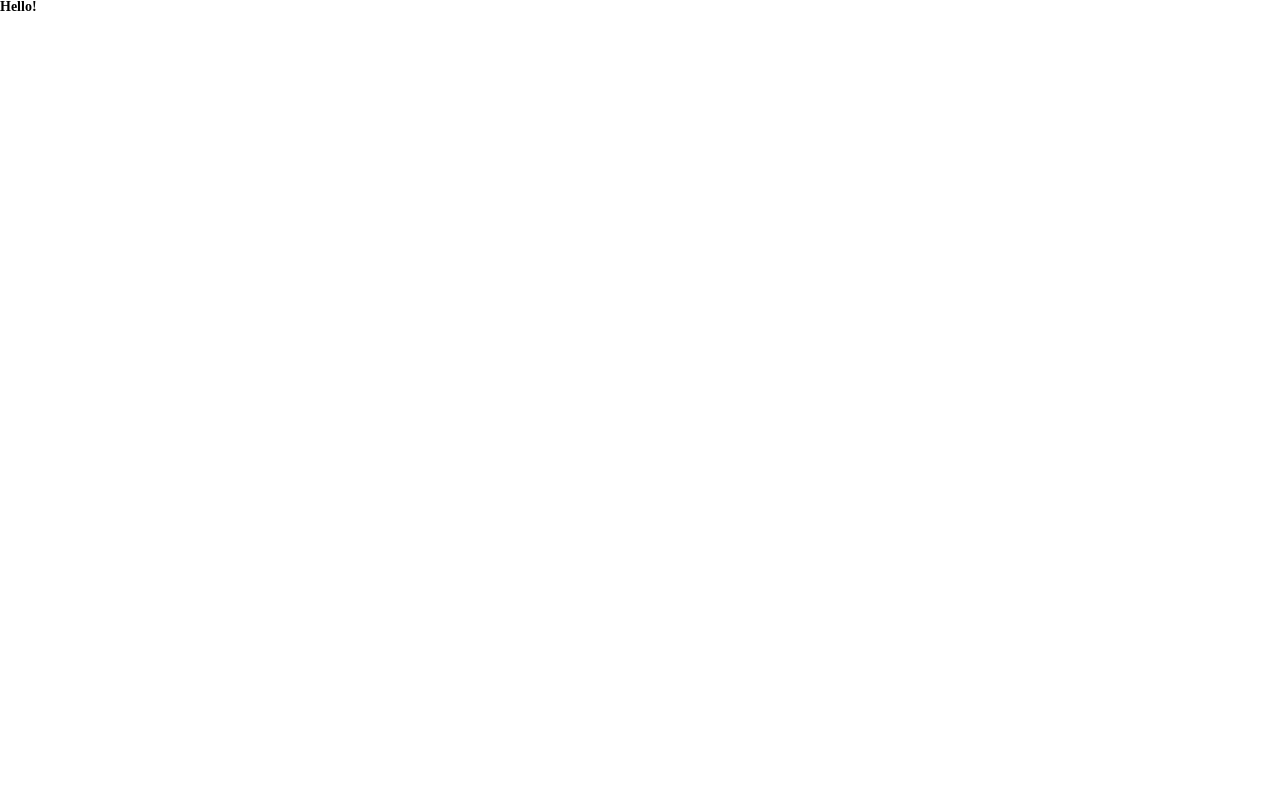
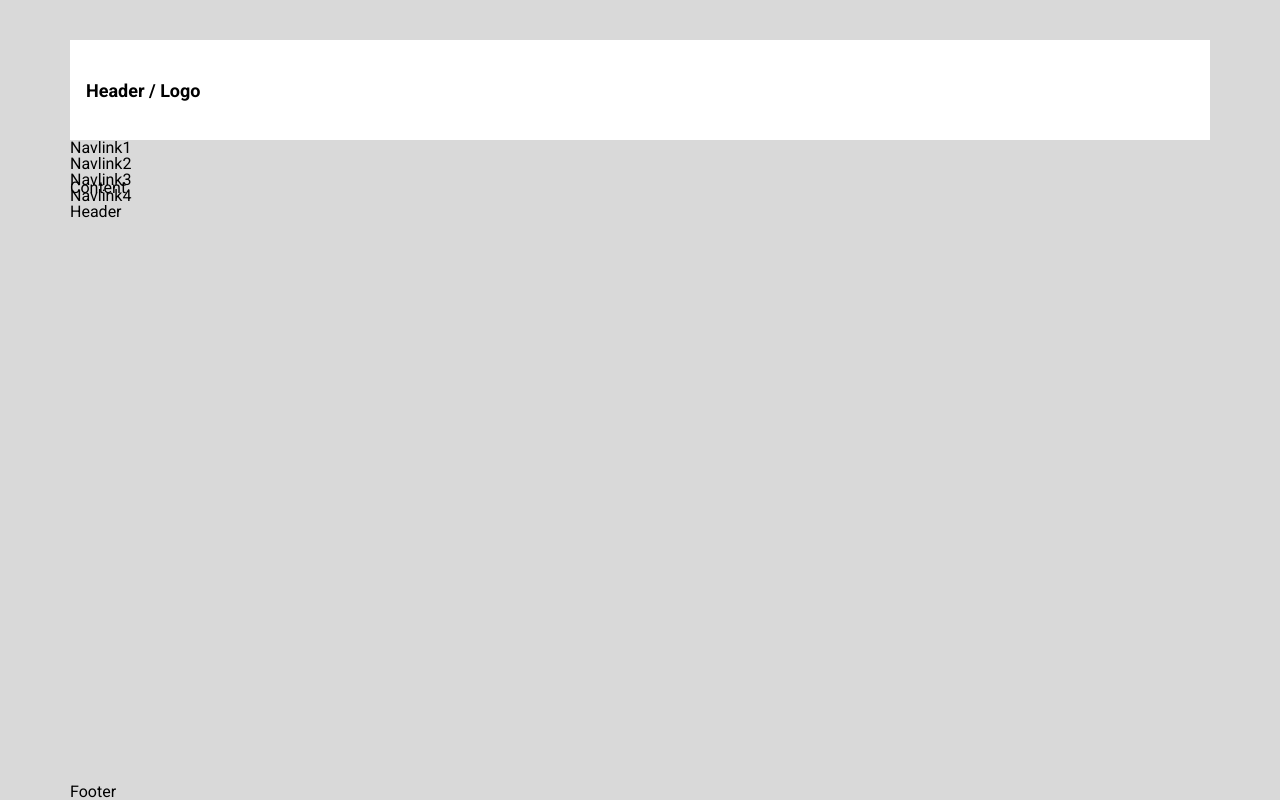
Before and after one commit to skif-cezar/Test-task, a website built with webpack: page src/index.html in a window 1280 px wide. Built offline with nearby package versions, Linux system fonts and the light colour scheme.

Commit message:
feat: add header-container

```diff
--- a/src/index.html
+++ b/src/index.html
@@ -8,7 +8,36 @@
     <meta name="description" content="Шаблон HTML5 для любого проекта" />
   </head>
   <body>
-    <h1>Hello!</h1>
-    <!-- your content here... -->
+    <div class="wrapper">
+      <header class="header">
+        <div class="header-container">
+          <a class="header-container__logo">Header / Logo</a>
+        </div>
+        <nav class="header__menu menu">
+          <ul class="menu__list">
+            <li class="menu__item">
+              <a class="menu__link">Navlink1</a>
+            </li>
+            <li class="menu__item">
+              <a class="menu__link">Navlink2</a>
+            </li>
+            <li class="menu__item">
+              <a class="menu__link">Navlink3</a>
+            </li>
+            <li class="menu__item">
+              <a class="menu__link">Navlink4</a>
+            </li>
+          </ul>
+        </nav>
+        <div>Header</div>
+      </header>
+      <main>Content
+        <aside></aside>
+        <article>
+          <section></section>
+        </article>
+      </main>
+      <footer>Footer</footer>
+    </div>
   </body>
 </html>
--- /dev/null
+++ b/src/styles/abstracts/_variables.scss
@@ -0,0 +1,11 @@
+$font-stack: Roboto,
+sans-serif;
+$primary-color: #56CCF2;
+$link-hover-color: #56CCF2;
+$link-color   : #2F80ED;
+$black: #333333;
+$white: #FFFFFF;
+$text-color: #4F4F4F;
+$description-text-color: #828282;
+$borders: #BDBDBD;
+$body-color: #D9D9D9;
--- a/src/styles/base/_reset.scss
+++ b/src/styles/base/_reset.scss
@@ -36,10 +36,12 @@ body {
 	width                   : 100%;
 	font-size               : 100%;
 	line-height             : 1;
-	font-size               : 14px;
+	font-size               : 16px;
 	-ms-text-size-adjust    : 100%;
 	-moz-text-size-adjust   : 100%;
 	-webkit-text-size-adjust: 100%;
+	background-color: $body-color;
+	font-family: $font-stack;
 }
 
 input,
@@ -85,7 +87,7 @@ h4,
 h5,
 h6 {
 	font-size  : inherit;
-	font-weight: 700;
+	font-weight: 400;
 }
 
 /*--------------------*/
--- /dev/null
+++ b/src/styles/layot/_container.scss
@@ -0,0 +1,12 @@
+.wrapper {
+	overflow      : hidden;
+	display       : flex;
+	flex-direction: column;
+	min-height    : 100%;
+	max-width     : 1140px;
+	margin        : 0 auto;
+}
+
+main {
+	flex: 1 1 auto;
+}
--- a/src/styles/layot/_header.scss
+++ b/src/styles/layot/_header.scss
@@ -0,0 +1,22 @@
+.header {
+	position     : relative;
+	top          : 40px;
+	border-radius: 0px;
+}
+
+.header-container {
+	height          : 100px;
+	background-color: $white;
+
+	&__logo {
+		position      : absolute;
+		left          : 16px;
+		top           : 39px;
+		font-size     : 1.125rem;
+		font-weight   : 700;
+		line-height   : 1.3125;
+		letter-spacing: 0em;
+		text-align    : left;
+
+	}
+}
--- a/src/styles/styles.scss
+++ b/src/styles/styles.scss
@@ -1,8 +1,11 @@
+@import "abstracts/variables";
+
 @import 'base/reset';
 @import 'base/typography';
 
 @import 'components/buttons';
 
+@import 'layot/container';
 @import 'layot/footer';
 @import 'layot/forms';
 @import 'layot/header';
```
Also changed, not shown: dist/index.html, dist/main.bundle.js.
